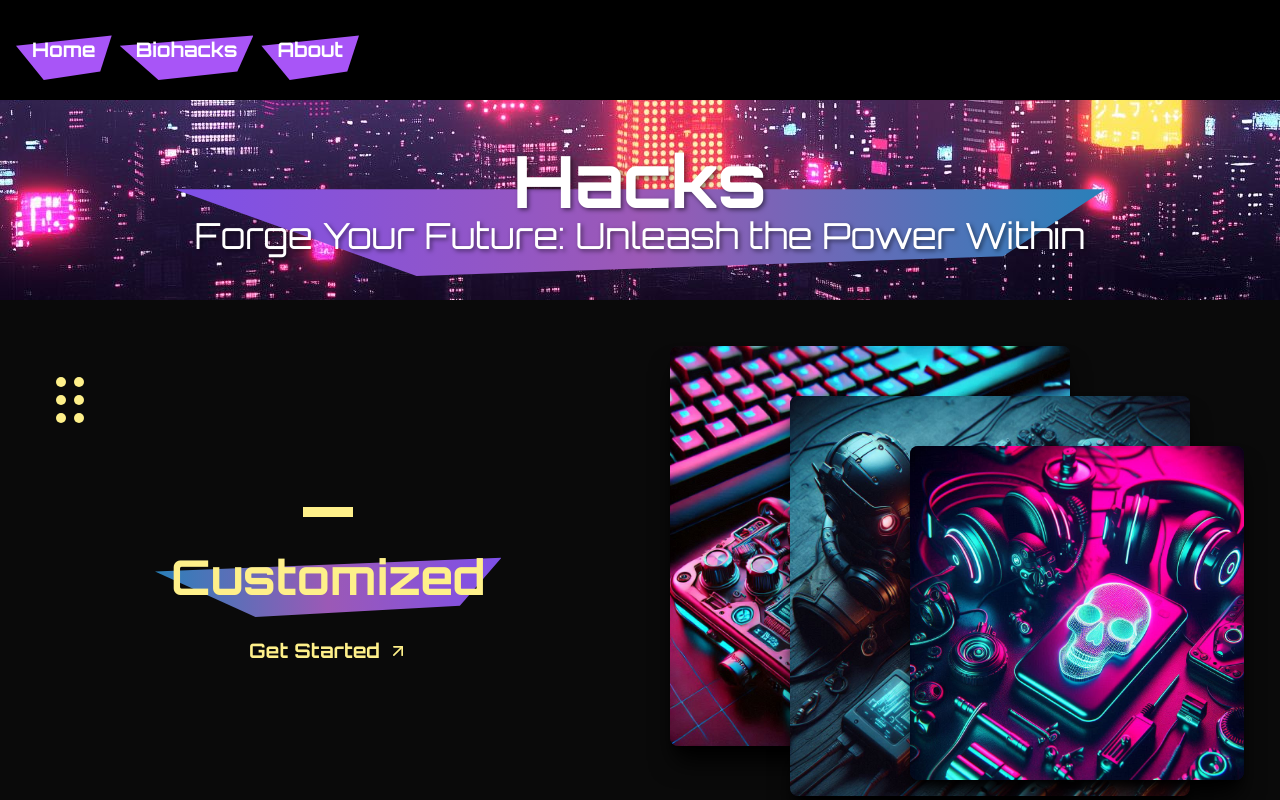
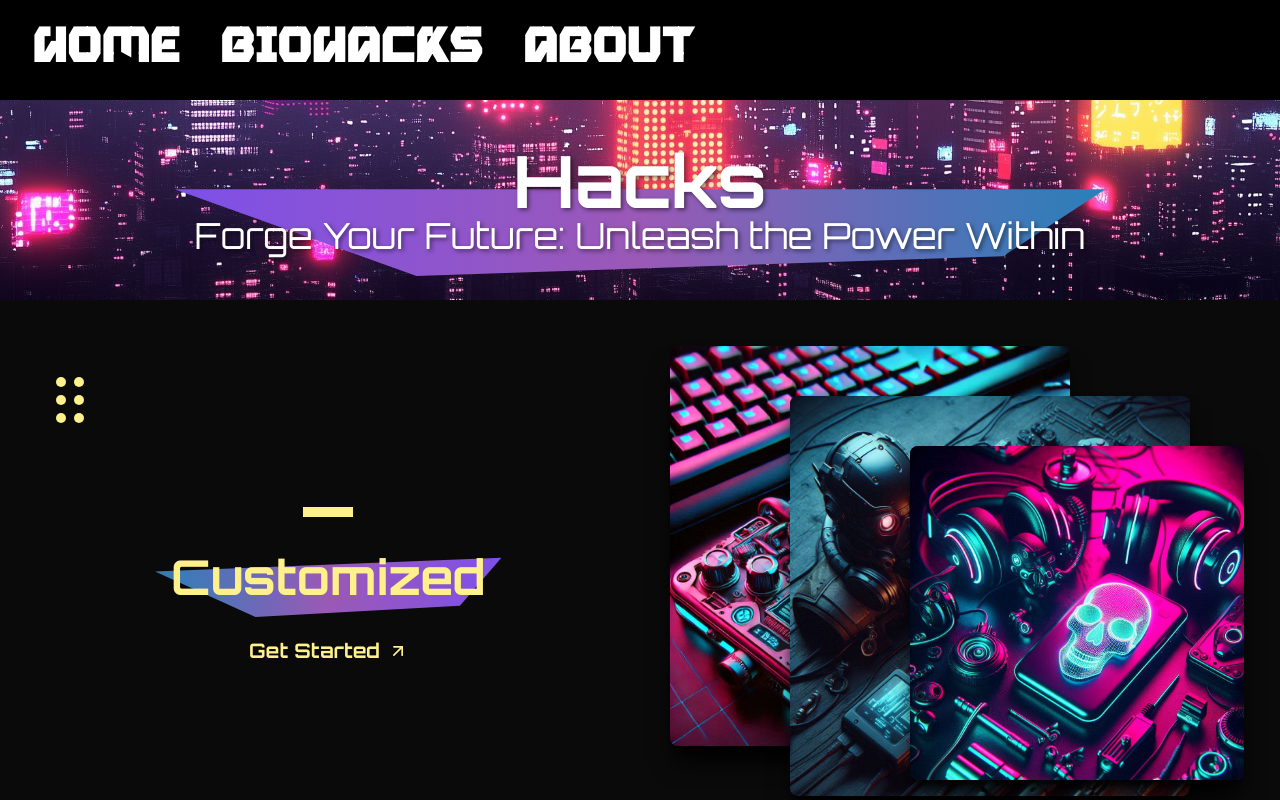
Before and after one commit to guitar6029/cyberpunk-recipe, a Next.js app: page / in a window 1280 px wide. Shown: the top 800 px of the page. Built offline with nearby package versions, Linux system fonts and the light colour scheme.

Commit message:
added cyber text to the header menu

```diff
--- a/components/Buttons/Nav/NavLink.tsx
+++ b/components/Buttons/Nav/NavLink.tsx
@@ -3,13 +3,15 @@ import Link from "next/link";
 type NavLinkProps = {
     btnText: string;
     linktTo: string;
+    showLinkLayout?: boolean
 }
 
-const NavLink: React.FC<NavLinkProps> = ({ btnText, linktTo }) => {
+const NavLink: React.FC<NavLinkProps> = ({ btnText, linktTo, showLinkLayout = true }) => {
     return (
         <div className="relative w-fit flex flex-col items-center justify-center cursor-pointer ">
-            <div className="absolute inset-0 bg-purple-500 z-10 link-layout"></div>
-            <Link className="z-20 hover:scale-105 transition duration-200 ease-in  p-4 sm:text-xl text-5xl font-bold cursor-pointer"  href={linktTo}>{btnText}</Link>
+
+            {showLinkLayout && <div className="absolute inset-0 bg-purple-500 z-10 link-layout"></div>}
+            <Link className="z-20 hover:scale-105 transition duration-200 ease-in  p-4 sm:text-md lg:text-5xl font-bold cursor-pointer"  href={linktTo}>{btnText}</Link>
         </div>
 
     );
--- a/components/Navbar.tsx
+++ b/components/Navbar.tsx
@@ -1,20 +1,21 @@
+import { alkeron } from "../public/fonts/fonts";
 import NavLink from "./Buttons/Nav/NavLink";
 const Navbar = () => {
-    return (
-        <div className="flex flex-row items-center gap-4 p-4 h-[100px] bg-black">
-
-
-            <div className="flex flex-row items-center gap-2">
-
-                <NavLink linktTo="/" btnText="Home" />
-                <NavLink linktTo="/biohacks" btnText="Biohacks" />
-                <NavLink linktTo="/about" btnText="About" />
-
-
-            </div>
-
-
-        </div>);
-}
+  return (
+    <div
+      className={`flex flex-row items-center gap-4 p-4 h-[100px] bg-black ${alkeron.className}`}
+    >
+      <div className="flex flex-row items-center gap-2">
+        <NavLink linktTo="/" btnText="Home" showLinkLayout={false} />
+        <NavLink
+          linktTo="/biohacks"
+          btnText="Biohacks"
+          showLinkLayout={false}
+        />
+        <NavLink linktTo="/about" btnText="About" showLinkLayout={false} />
+      </div>
+    </div>
+  );
+};
 
 export default Navbar;
```
